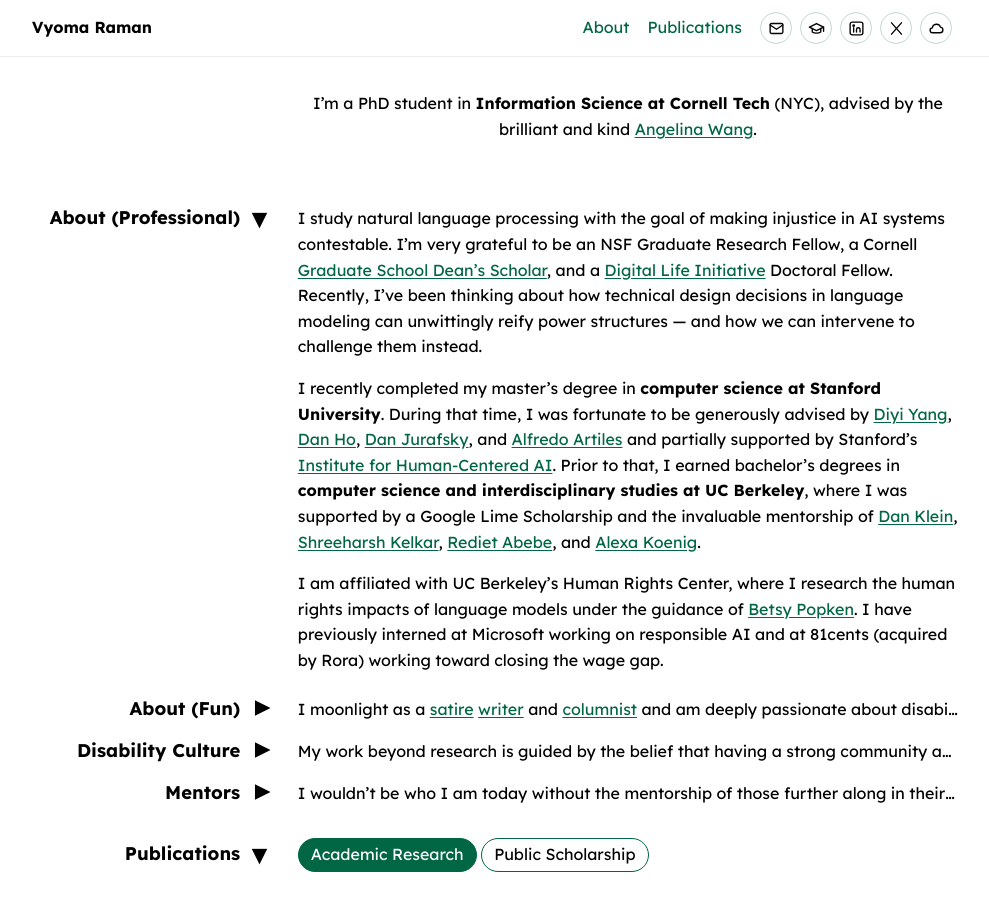
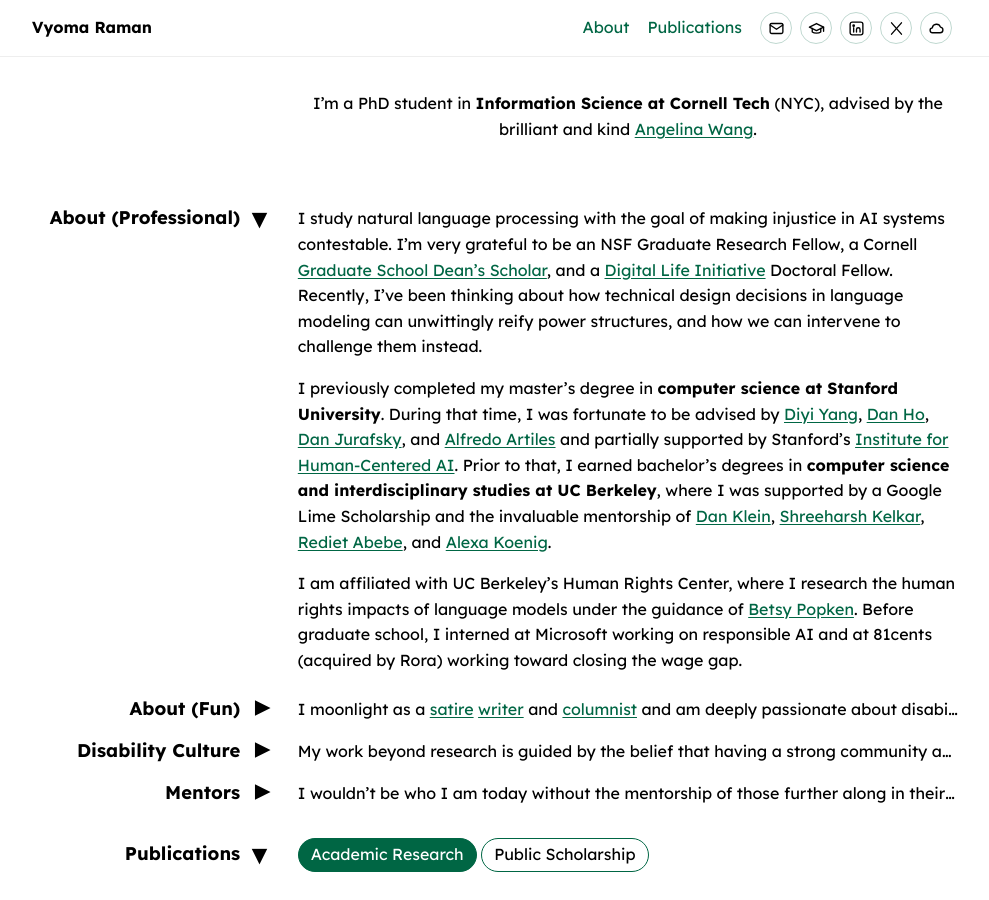
Before and after one commit to vyoma-raman/vyoma-raman.github.io, a Jekyll site: the page built from index.markdown, in a window 1280 px wide and 900 px high, scrolled down 319 px. Shown: the whole window, without its empty margins (148-1137 px from the left). Built offline with Jekyll 4.4.1, drawn with Linux system fonts in a browser that asks for light colours.

Commit message:
Wording tweaks

```diff
--- a/index.markdown
+++ b/index.markdown
@@ -36,16 +36,16 @@ layout: home
 <section id="about-pro" class="collapsible-section" markdown="1">
 ## About (Professional)
 
-I study natural language processing with the goal of making injustice in AI systems contestable. I’m very grateful to be an NSF Graduate Research Fellow, a Cornell [Graduate School Dean’s Scholar](https://gradschool.cornell.edu/inclusion/signature-initiatives/graduate-school-deans-scholars/), and a [Digital Life Initiative](https://dli.tech.cornell.edu/) Doctoral Fellow. Recently, I’ve been thinking about how technical design decisions in language modeling can unwittingly reify power structures — and how we can intervene to challenge them instead.
+I study natural language processing with the goal of making injustice in AI systems contestable. I’m very grateful to be an NSF Graduate Research Fellow, a Cornell [Graduate School Dean’s Scholar](https://gradschool.cornell.edu/inclusion/signature-initiatives/graduate-school-deans-scholars/), and a [Digital Life Initiative](https://dli.tech.cornell.edu/) Doctoral Fellow. Recently, I’ve been thinking about how technical design decisions in language modeling can unwittingly reify power structures, and how we can intervene to challenge them instead.
 
-I recently completed my master’s degree in **computer science at Stanford University**. During that time, I was fortunate to be generously advised by [Diyi Yang](https://cs.stanford.edu/~diyiy/), [Dan Ho](https://law.stanford.edu/daniel-e-ho/), [Dan Jurafsky](https://web.stanford.edu/~jurafsky/), and [Alfredo Artiles](https://ed.stanford.edu/faculty/artiles) and partially supported by Stanford's [Institute for Human-Centered AI](https://hai.stanford.edu/). Prior to that, I earned bachelor’s degrees in **computer science and interdisciplinary studies at UC Berkeley**, where I was supported by a Google Lime Scholarship and the invaluable mentorship of [Dan Klein](https://www2.eecs.berkeley.edu/Faculty/Homepages/klein.html), [Shreeharsh Kelkar](https://shreeharshkelkar.net/), [Rediet Abebe](https://www.redietabebe.com/), and [Alexa Koenig](https://www.law.berkeley.edu/our-faculty/faculty-profiles/alexa-koenig/).
+I previously completed my master’s degree in **computer science at Stanford University**. During that time, I was fortunate to be advised by [Diyi Yang](https://cs.stanford.edu/~diyiy/), [Dan Ho](https://law.stanford.edu/daniel-e-ho/), [Dan Jurafsky](https://web.stanford.edu/~jurafsky/), and [Alfredo Artiles](https://ed.stanford.edu/faculty/artiles) and partially supported by Stanford's [Institute for Human-Centered AI](https://hai.stanford.edu/). Prior to that, I earned bachelor’s degrees in **computer science and interdisciplinary studies at UC Berkeley**, where I was supported by a Google Lime Scholarship and the invaluable mentorship of [Dan Klein](https://www2.eecs.berkeley.edu/Faculty/Homepages/klein.html), [Shreeharsh Kelkar](https://shreeharshkelkar.net/), [Rediet Abebe](https://www.redietabebe.com/), and [Alexa Koenig](https://www.law.berkeley.edu/our-faculty/faculty-profiles/alexa-koenig/).
 
-I am affiliated with UC Berkeley's Human Rights Center, where I research the human rights impacts of language models under the guidance of [Betsy Popken](https://humanrights.berkeley.edu/people/betsy-popken/). I have previously interned at Microsoft working on responsible AI and at 81cents (acquired by Rora) working toward closing the wage gap.
+I am affiliated with UC Berkeley's Human Rights Center, where I research the human rights impacts of language models under the guidance of [Betsy Popken](https://humanrights.berkeley.edu/people/betsy-popken/). Before graduate school, I interned at Microsoft working on responsible AI and at 81cents (acquired by Rora) working toward closing the wage gap.
 </section>
 
 <section id="about-fun" class="collapsible-section" markdown="1">
 ## About (Fun)
-I moonlight as a [satire](https://thefreepeach.com/author/vyomaraman/) [writer](https://thesqueakywheel.org/author/vyomaraman/) and [columnist](https://www.dailycal.org/archives/rain-rain-go-away/article_f1ba57e0-8933-5c40-8107-1ed403857091.html) and am deeply passionate about disability justice. In my spare time, I read, watch, and orchestrate (aka host dinner parties for) murder mysteries. I also enjoy reading [absurdist satire](https://www.goodreads.com/book/show/56269278-the-trees) and [urban fantasy](https://www.goodreads.com/book/show/42074525-the-city-we-became), and I’m on a quest to find the best hot chocolate in New York City (my picks for [Berkeley](https://casadechocolates.com/) and [Palo Alto](https://www.coupacafe.com/)).
+I moonlight as a [satire](https://thefreepeach.com/author/vyomaraman/) [writer](https://thesqueakywheel.org/author/vyomaraman/) and [columnist](https://www.dailycal.org/archives/rain-rain-go-away/article_f1ba57e0-8933-5c40-8107-1ed403857091.html) and am deeply passionate about disability justice. In my spare time, I read, watch, and orchestrate (aka host dinner parties for) murder mysteries. I also enjoy [absurdist satire](https://www.goodreads.com/book/show/56269278-the-trees) and [urban fantasy](https://www.goodreads.com/book/show/42074525-the-city-we-became), and I’m on a quest to find the best hot chocolate in New York City (my picks for [Berkeley](https://casadechocolates.com/) and [Palo Alto](https://www.coupacafe.com/)).
 </section>
 
 <section id="disability" class="collapsible-section" markdown="1">
```
